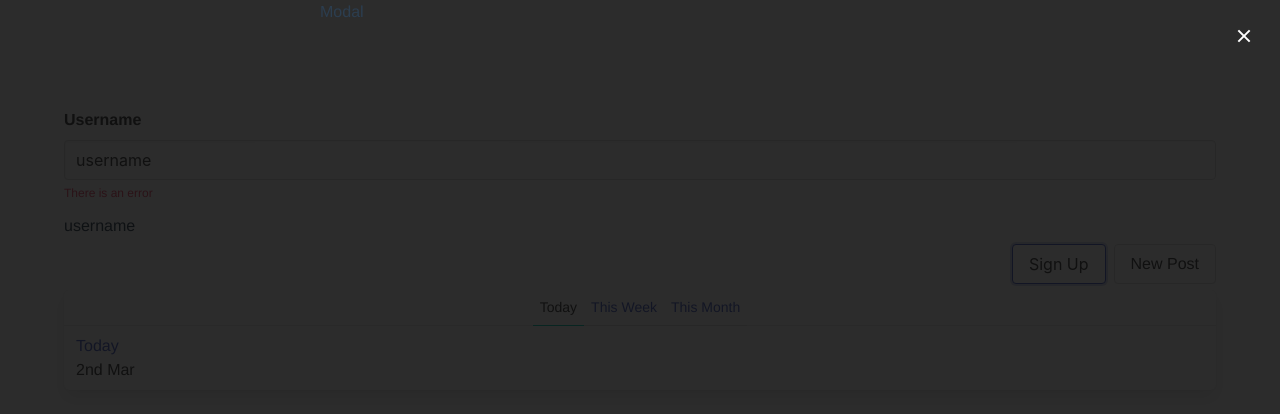
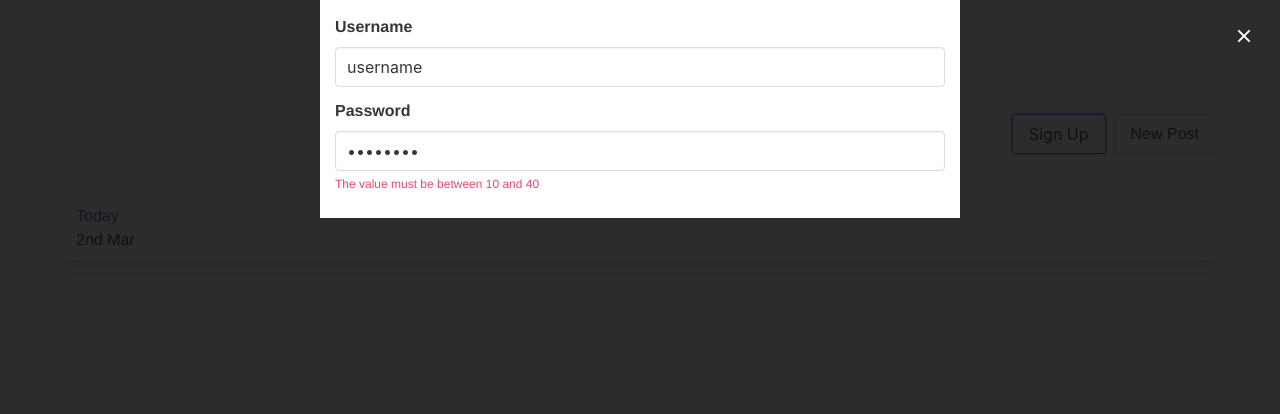
Before and after one commit to marcoarruda/vuejs3-composition-api, a Vue app: page / in a window 1280 px wide. Both pictures are taken after a click on the button "Sign Up". Shown: the top 414 px of the page. Built offline with nearby package versions, Linux system fonts and the light colour scheme.

Commit message:
Create signup form

```diff
--- a/src/App.vue
+++ b/src/App.vue
@@ -9,13 +9,6 @@
 
   <section class="section">
     <div class="container">
-      <form-input
-        v-model="username"
-        name="Username"
-        type="text"
-        error="There is an error"
-      />
-      {{ username }}
       <navbar />
       <router-view />
     </div>
@@ -36,7 +29,6 @@ export default defineComponent({
 
   setup() {
     const modal = useModal();
-    const username = ref("username");
 
     const style = computed(() => {
       return {
@@ -48,7 +40,6 @@ export default defineComponent({
         modal.hideModal();
       },
       style,
-      username,
     };
   },
 });
--- a/src/components/Navbar.vue
+++ b/src/components/Navbar.vue
@@ -11,15 +11,19 @@
   </div>
 
   <teleport to="#modal">
-    <div>Modal</div>
+    <signup />
   </teleport>
 </template>
 
 <script lang="ts">
 import { computed, defineComponent } from "vue";
 import { useModal } from "../useModal"
+import Signup from "./Signup.vue";
 
 export default defineComponent({
+  components: {
+    Signup,
+  },
   setup() {
     const modal = useModal()
 
--- /dev/null
+++ b/src/components/Signup.vue
@@ -0,0 +1,65 @@
+<template>
+  <form @submit="submit">
+    <form-input
+      v-model="username"
+      name="Username"
+      type="text"
+      :error="usernameStatus.message"
+    />
+    <form-input
+      v-model="password"
+      name="Password"
+      type="password"
+      :error="passwordStatus.message"
+    />
+  </form>
+</template>
+
+<script lang="ts">
+import { computed, defineComponent, ref } from "vue";
+
+import { required, length, Status, validate } from "../validation";
+
+import FormInput from "./FormInput.vue";
+
+export default defineComponent({
+  components: { FormInput },
+
+  setup() {
+    const username = ref("username");
+    const usernameStatus = computed<Status>(() => {
+      return validate(username.value, [
+        required(),
+        length({ min: 5, max: 10 }),
+      ]);
+    });
+
+    const password = ref("password");
+    const passwordStatus = computed<Status>(() => {
+      return validate(password.value, [
+        required(),
+        length({ min: 10, max: 40 }),
+      ]);
+    });
+
+    const submit = (evt: Event) => {
+
+    }
+
+    return {
+      username,
+      usernameStatus,
+      submit,
+      password,
+      passwordStatus,
+    };
+  },
+});
+</script>
+
+<style scoped>
+form {
+  padding: 15px;
+  background: white;
+}
+</style>
```
